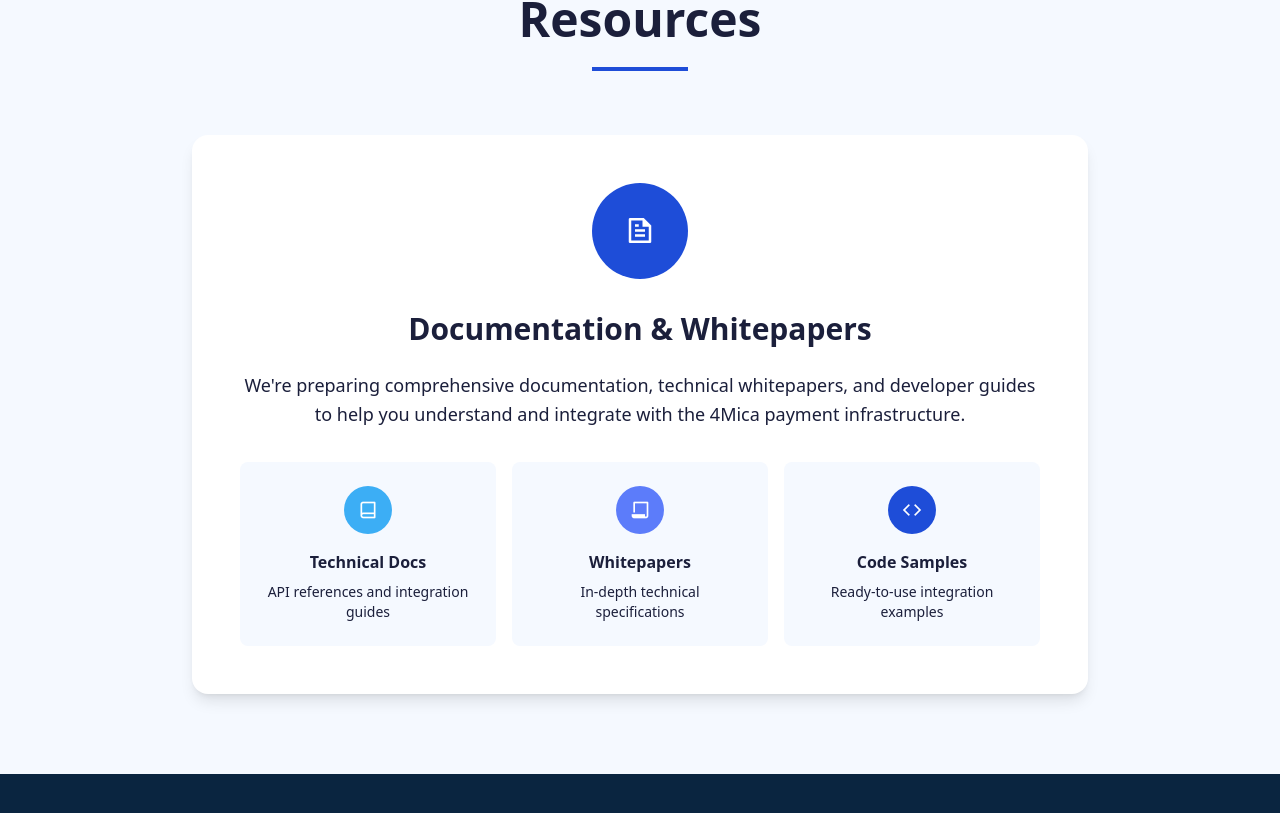
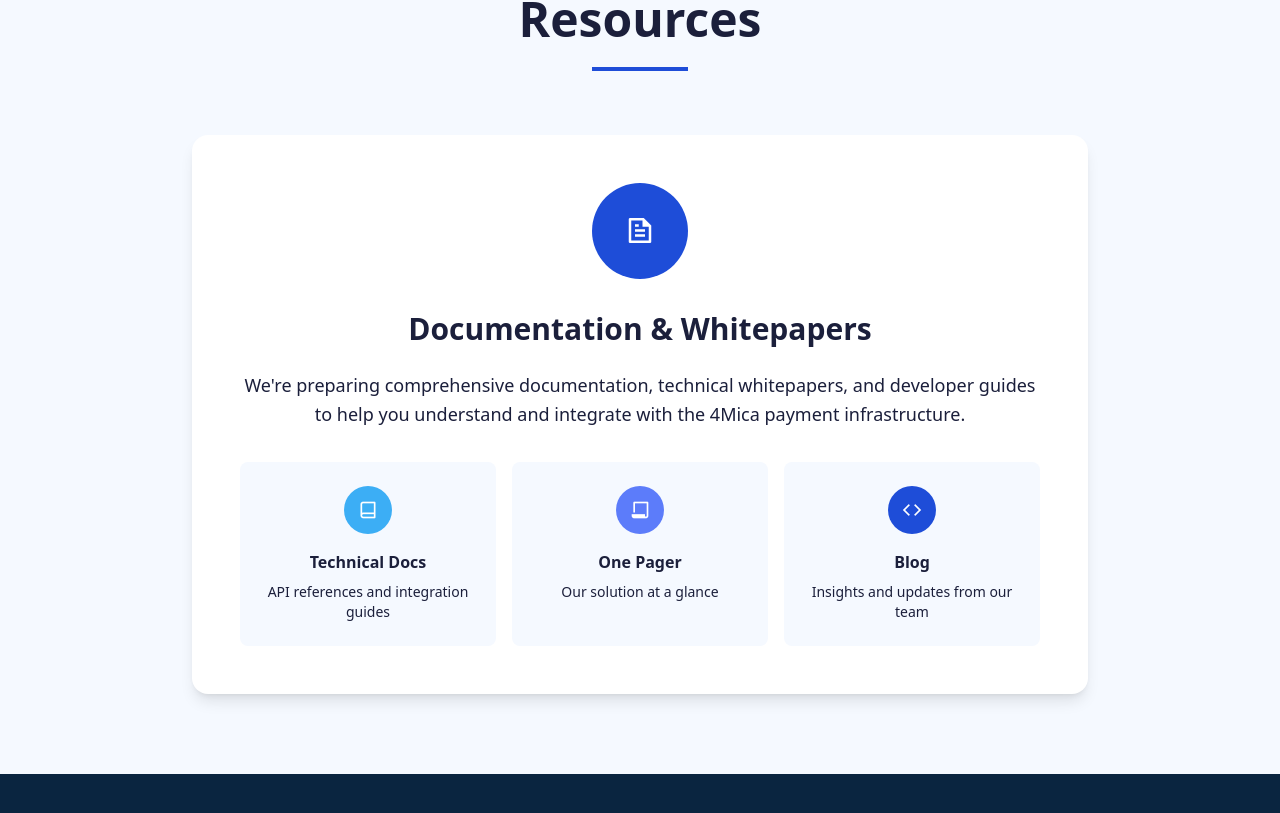
Before and after one commit to 4mica-Network/homepage, a Next.js app: page / in a window 1280 px wide. Shown: the part 4491-5304 px from the top of the page. Built offline with nearby package versions, Linux system fonts and the light colour scheme.

Commit message:
add one pager

```diff
--- a/components/ResourcesSection.tsx
+++ b/components/ResourcesSection.tsx
@@ -43,30 +43,30 @@
                 <p className="text-sm text-[#1B1F3B]">API references and integration guides</p>
               </div>
 
-              {/* Whitepapers */}
+              {/* One Pager */}
               <div className="bg-[#F5F9FF] rounded-lg p-6 flex-1 max-w-xs">
-                <Link href="/whitepapers">
+                <Link href="/one-pager">
                   <div className="w-12 h-12 bg-[#5C7CFA] rounded-full flex items-center justify-center mx-auto mb-4 cursor-pointer hover:scale-105 transition">
                     <div className="w-6 h-6 flex items-center justify-center">
                       <i className="ri-file-paper-line text-xl text-white"></i>
                     </div>
                   </div>
                 </Link>
-                <h4 className="font-semibold text-[#1B1F3B] mb-2">Whitepapers</h4>
-                <p className="text-sm text-[#1B1F3B]">In-depth technical specifications</p>
+                <h4 className="font-semibold text-[#1B1F3B] mb-2">One Pager</h4>
+                <p className="text-sm text-[#1B1F3B]">Our solution at a glance</p>
               </div>
 
               {/* Code Samples */}
               <div className="bg-[#F5F9FF] rounded-lg p-6 flex-1 max-w-xs">
-                <Link href="/code-samples">
+                <Link href="/blog">
                   <div className="w-12 h-12 bg-[#1E4DD8] rounded-full flex items-center justify-center mx-auto mb-4 cursor-pointer hover:scale-105 transition">
                     <div className="w-6 h-6 flex items-center justify-center">
                       <i className="ri-code-line text-xl text-white"></i>
                     </div>
                   </div>
                 </Link>
-                <h4 className="font-semibold text-[#1B1F3B] mb-2">Code Samples</h4>
-                <p className="text-sm text-[#1B1F3B]">Ready-to-use integration examples</p>
+                <h4 className="font-semibold text-[#1B1F3B] mb-2">Blog</h4>
+                <p className="text-sm text-[#1B1F3B]">Insights and updates from our team</p>
               </div>
             </div>
           </div>
--- a/next.config.ts
+++ b/next.config.ts
@@ -1,7 +1,6 @@
 import type { NextConfig } from "next";
 
 const nextConfig: NextConfig = {
-  output: "export",
   images: {
     unoptimized: true,
   },
```
Also changed, not shown: app/one-pager/page.tsx (renamed from app/tutorials/page.tsx), next-env.d.ts.
